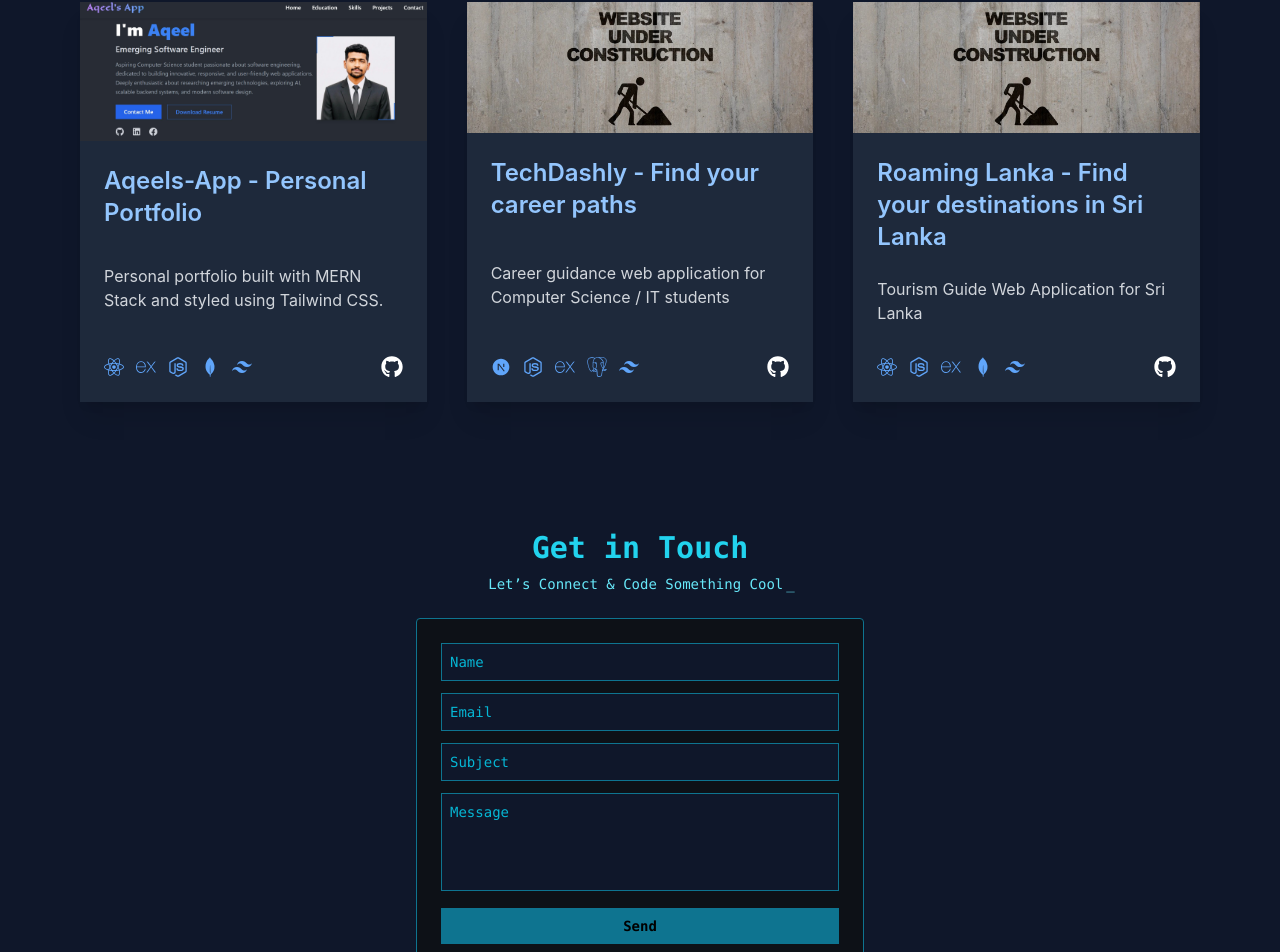
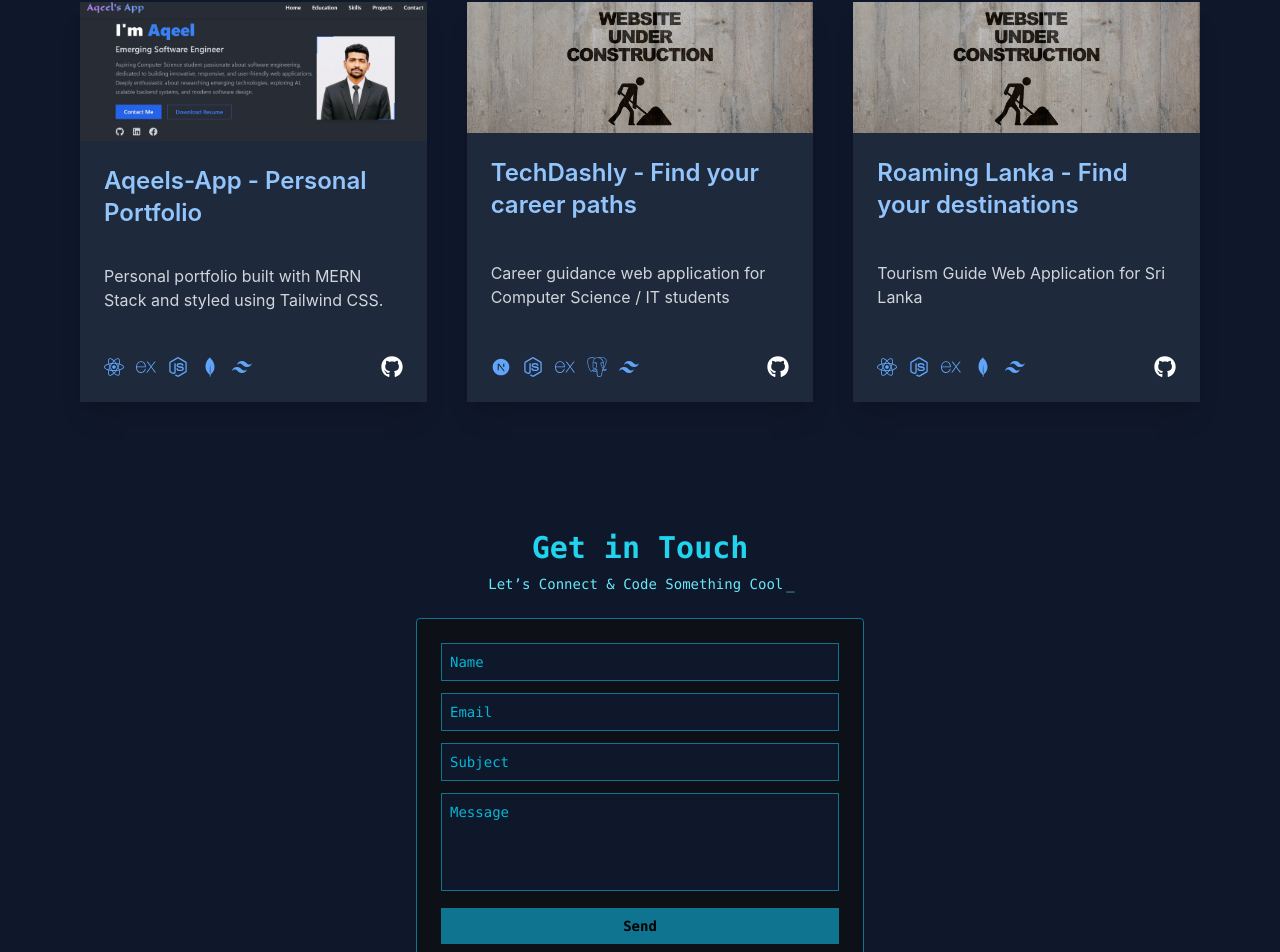
Before and after one commit to MohammedAqeel18/Aqeels-App, a React (Create React App) app in the folder client/: page / in a window 1280 px wide. Shown: the part 2880-3832 px from the top of the page. Built offline with nearby package versions, Linux system fonts and the light colour scheme; a web font is replaced by a local one.

Commit message:
feat:project update

```diff
--- a/client/src/Components/Projects.jsx
+++ b/client/src/Components/Projects.jsx
@@ -47,7 +47,7 @@ const projects = [
     github: 'https://github.com/MohammedAqeel18/TechDashly',
   },
     {
-    name: 'Roaming Lanka - Find your destinations in Sri Lanka',
+    name: 'Roaming Lanka - Find your destinations',
     img: techdashlyImg,
     description: 'Tourism Guide Web Application for Sri Lanka',
     tech: [<FaReact /> , <FaNodeJs/>, <SiExpress/> , <SiMongodb/> , <SiTailwindcss/>],
```
